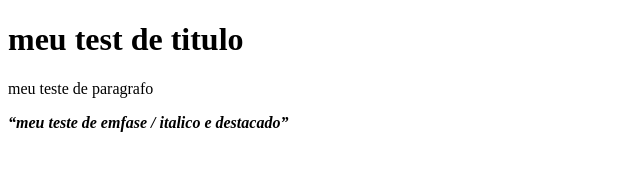
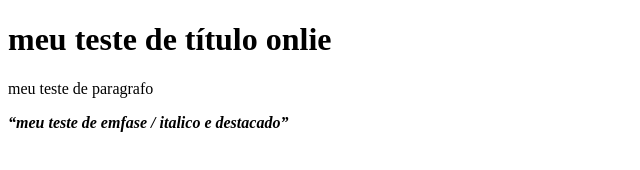
Before and after one commit to profmarciooliveira4/FormadoresJ3, a plain HTML site: page index.html in a window 1280 px wide. Shown: the whole page, without its empty margins (0-640 px from the left). Drawn offline with Linux system fonts and the light colour scheme.

Commit message:
Update index.html

```diff
--- a/index.html
+++ b/index.html
@@ -8,7 +8,7 @@
     </head>
 
     <body>
-        <h1> meu test de titulo</h1>
+        <h1> meu teste de título onlie</h1>
         <p> meu teste de paragrafo</p>
         <p><em><strong><q>meu teste de emfase / italico e destacado</q></strong></em></p>
     </body>
```
